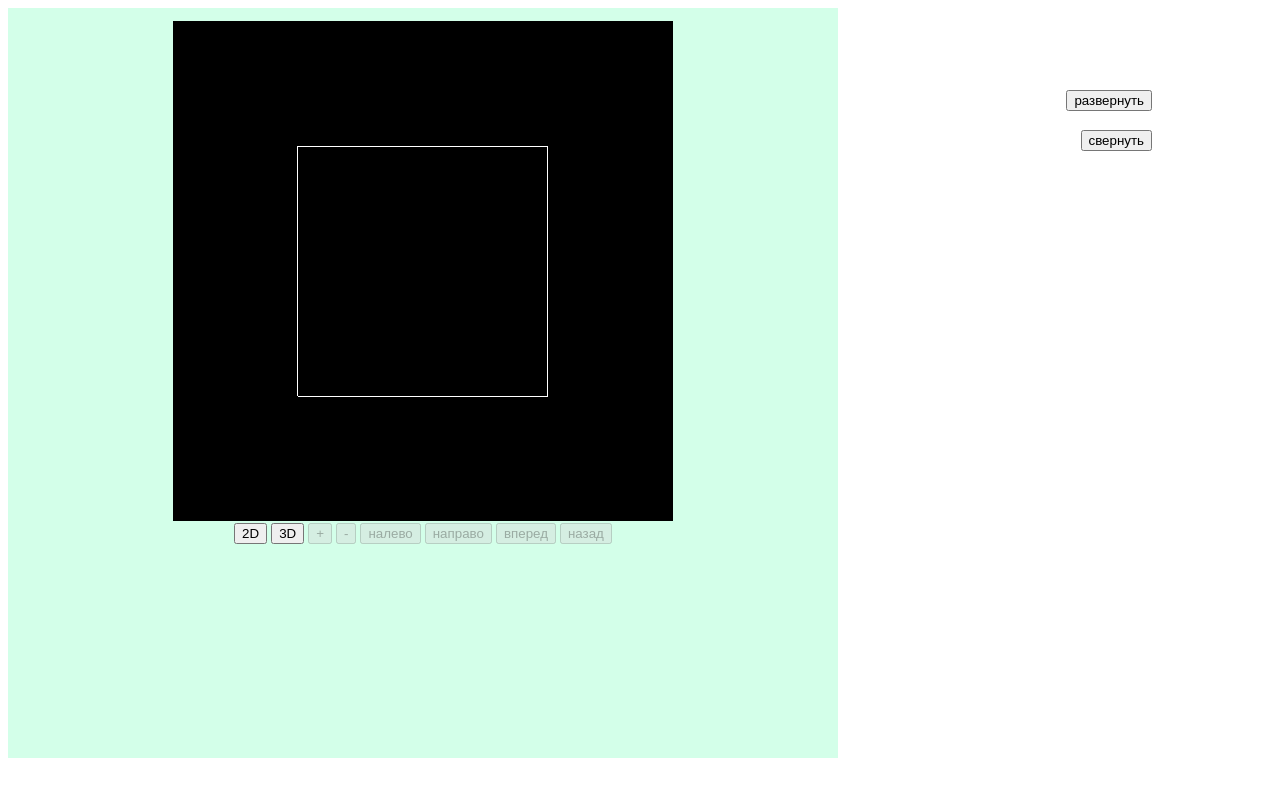
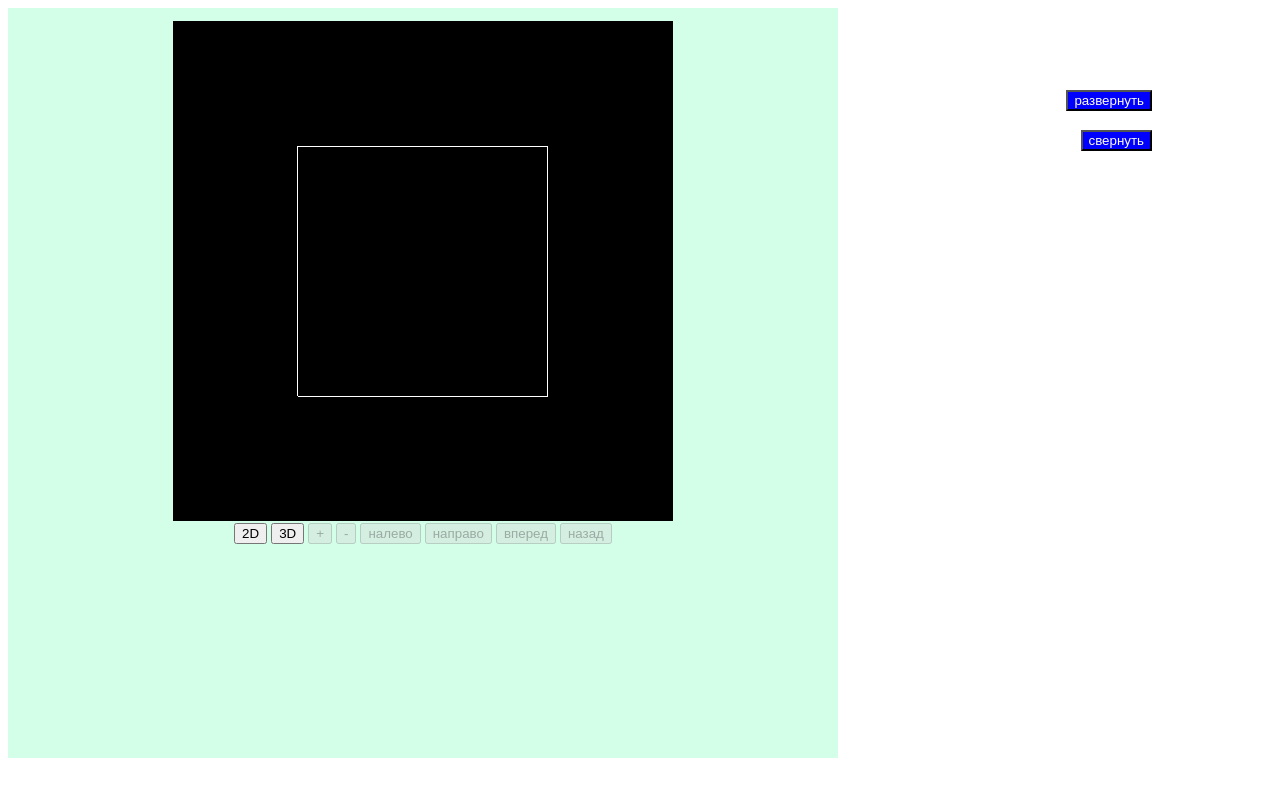
Before and after one commit to elizaveta1101/editor_view, a plain HTML site: page index.html in a window 1280 px wide. Drawn offline with Linux system fonts and the light colour scheme.

Commit message:
change color of btn

```diff
--- a/index.html
+++ b/index.html
@@ -27,8 +27,8 @@
         </div>
         <div class="editor__values">
         </div>
-        <button style="position: fixed; top:10%; right:10%;" onclick="makeBig();">развернуть</button>
-        <button style="position: fixed; top:15%; right:10%;" onclick="makeSmall();">свернуть</button>
+        <button style="position: fixed; top:10%; right:10%; background-color:blue; color:white;" onclick="makeBig();">развернуть</button>
+        <button style="position: fixed; top:15%; right:10%; background-color:blue; color:white;" onclick="makeSmall();">свернуть</button>
     </div>
     <script src="./src/gl-matrix.js"></script>
     <script src="./src/view.js"></script>
```
